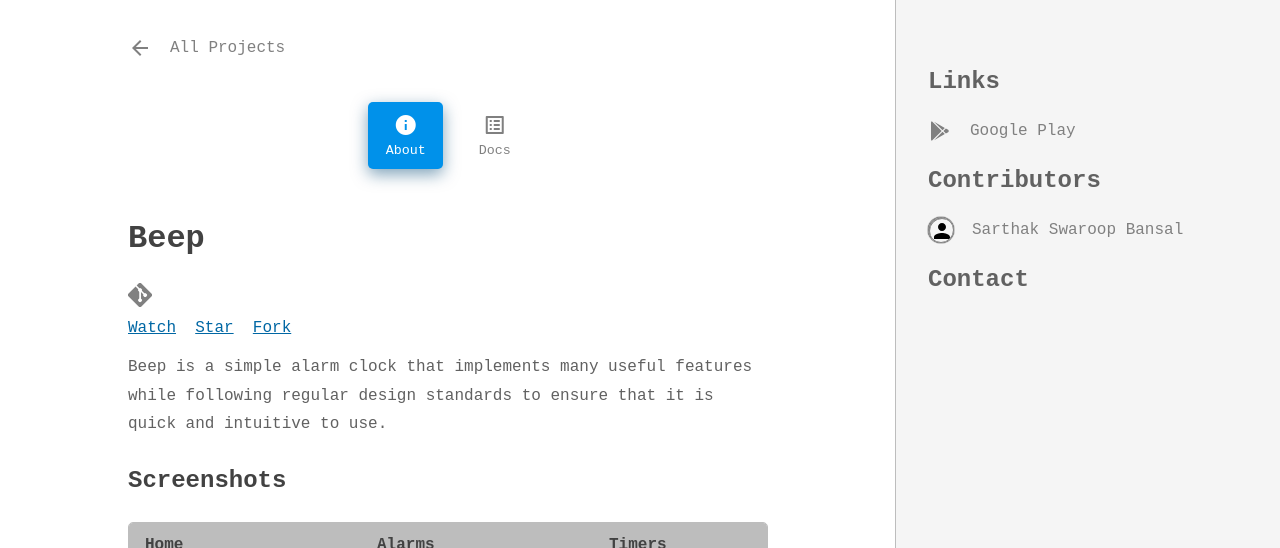
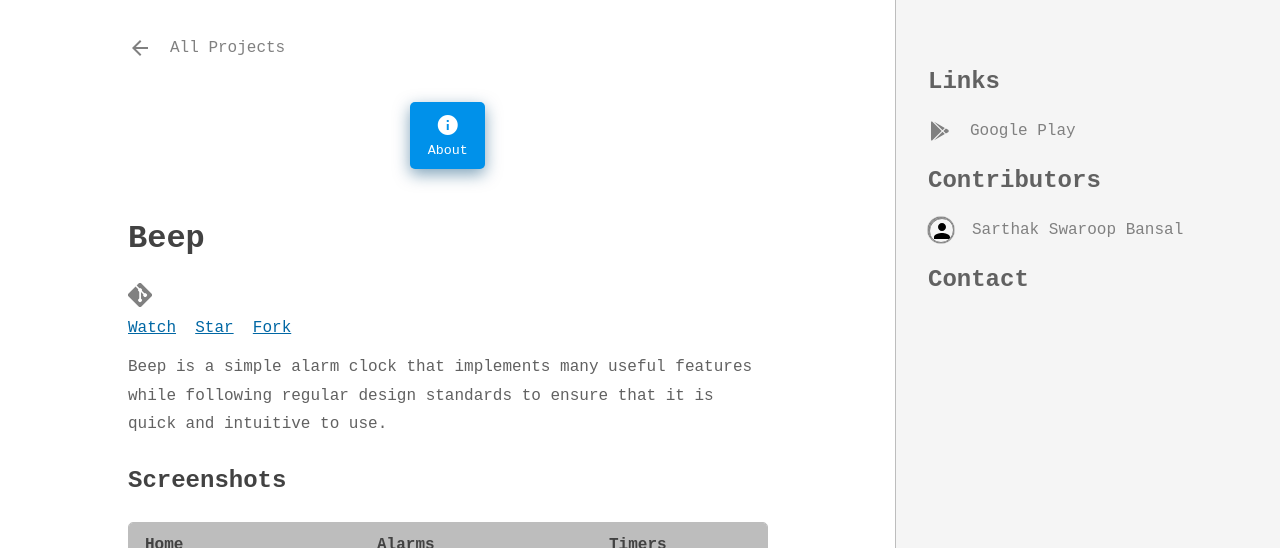
Before and after one commit to SarthakSwaroop/sarthakswaroop.github.io, a Jekyll site: the page built from _projects/beep.md, in a window 1280 px wide and 1158 px high, cut to the strip 0-548 px from the top of the window. Built offline with Jekyll 4.4.1, drawn with Linux system fonts in a browser that asks for light colours; nearby versions of some CDN libraries; some web fonts are replaced; comment, search, counter and statistics services are not loaded; a style sheet for code colours, icons or effects is not loaded; some of the changed text lies outside the part shown.

Commit message:
Update project.html

```diff
--- a/_layouts/project.html
+++ b/_layouts/project.html
@@ -70,10 +70,6 @@
 
             {% endif %}
             {% if page.isDocs == "true" %}
-            <button class="nav__item" onclick="location.href='docs/';">
-                <i class="nav__item__icon material-icons">list_alt</i>
-                <span class="nav__item__title">Docs</span>
-            </button>
             {% endif %}
         </nav>
         <br>
@@ -91,10 +87,6 @@
             <div id="content" class="e-content markdown">
                 {{ content }}
             </div>
-            <h4>
-                Last updated: <a class="u-url" href="{{ site.url }}{{ page.url }}">
-                <time class="dt-published dt-updated" datetime="{{ page.pushed }}">{{ page.pushed | date: "%B %e, %Y" }}</time></a>
-            </h4>
         </div>
     </main>
 
```
